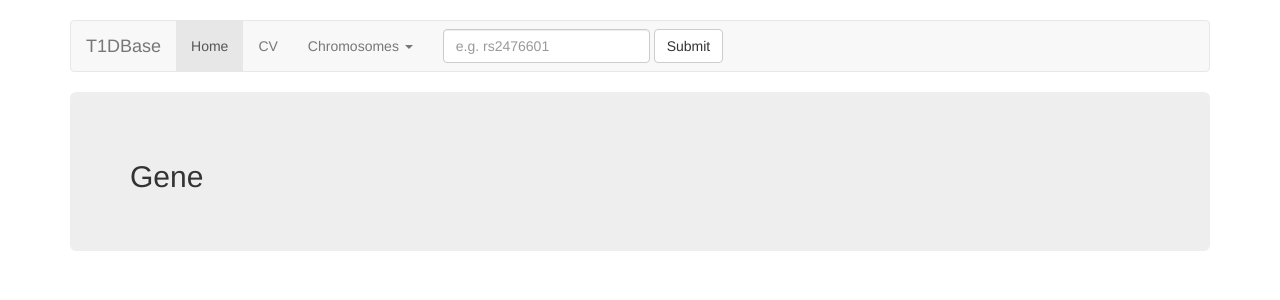
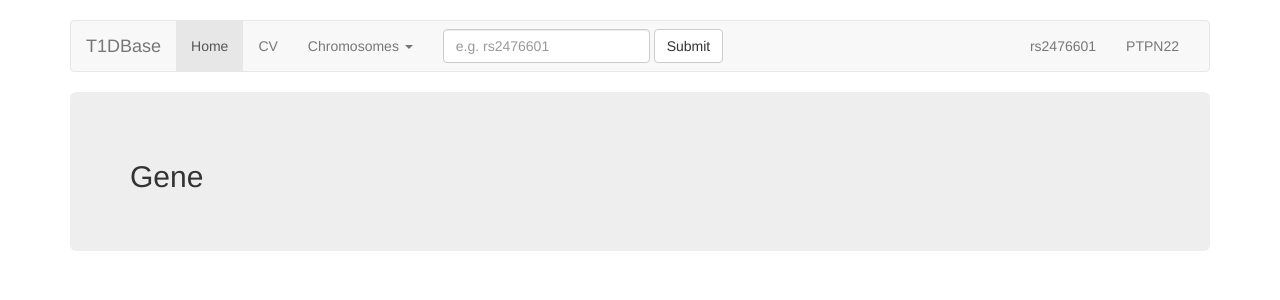
Before and after one commit to premanand17/django-elastic, a Django app: template django_template/local_apps/gene/templates/gene/gene.html in a window 1280 px wide. Shown: the top 300 px of the page. Run offline with Django 3.2, Linux system fonts and the light colour scheme; the template is opened without the code that fills it, so the values that code supplies are empty; some libraries are stand-ins or nearby versions.

Commit message:
add gene and marker example links

```diff
--- a/django_template/templates/base.html
+++ b/django_template/templates/base.html
@@ -82,11 +82,10 @@
         		<button type="submit" class="btn btn-default">Submit</button>
       		</form>
 
-<!--             <ul class="nav navbar-nav navbar-right">
-              <li class="active"><a href="./">Default <span class="sr-only">(current)</span></a></li>
-              <li><a href="../navbar-static-top/">Static top</a></li>
-              <li><a href="../navbar-fixed-top/">Fixed top</a></li>
-            </ul> -->
+             <ul class="nav navbar-nav navbar-right" role="navigation">
+              <li><a href="/marker/rs2476601">rs2476601</a></li>
+              <li><a href="/gene/PTPN22">PTPN22</a></li>
+            </ul>
           </div><!--/.nav-collapse -->
         </div><!--/.container-fluid -->
       </nav>
```
